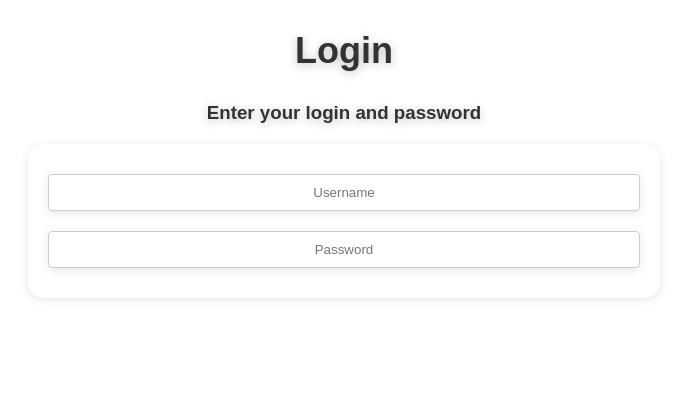
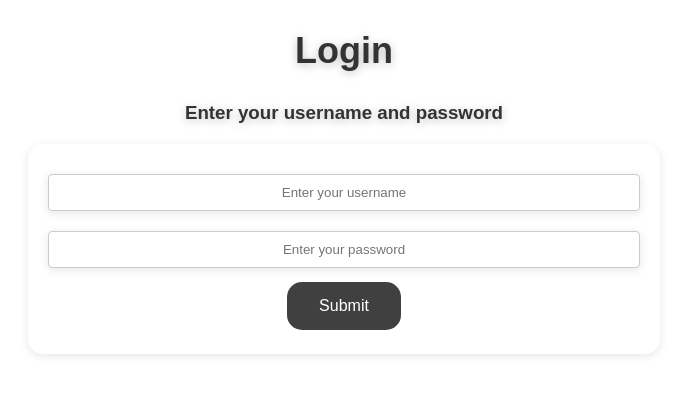
Before and after one commit to wasd0/kinolove-ui, an Angular app: page / in a window 1280 px wide. Shown: the top 394 px of the page, without its empty margins (296-983 px from the left). Built offline with nearby package versions, Linux system fonts and the light colour scheme.

Commit message:
add common form (support only text fields now)

```diff
--- a/src/app/app.component.ts
+++ b/src/app/app.component.ts
@@ -1,6 +1,6 @@
 import { Component } from '@angular/core';
 import {FormsModule} from "@angular/forms";
-import {LoginComponent} from "./login/login.component";
+import {LoginComponent} from "./common/form/login.component";
 
 @Component({
   selector: 'app-root',
--- /dev/null
+++ b/src/app/common/form/FormField.ts
@@ -0,0 +1,19 @@
+import {InputType} from "./InputType";
+
+type FormValidator = () => boolean
+
+export class FormField {
+  public name: string;
+  public value?: string;
+  public type: InputType;
+  public isValid?: FormValidator | undefined = () => true;
+  public placeholder?: string;
+  public isRequired: boolean = false;
+  public minLength?: number = 0;
+
+  constructor(name: string, type: InputType, minLength: number) {
+    this.name = name;
+    this.type = type;
+    this.minLength = minLength;
+  }
+}
--- /dev/null
+++ b/src/app/common/form/InputType.ts
@@ -0,0 +1,5 @@
+export enum InputType {
+  TEXT = 'text',
+  PASSWORD = 'password',
+  CHECKBOX = 'checkbox',
+}
--- /dev/null
+++ b/src/app/common/form/form.component.html
@@ -0,0 +1,21 @@
+<h2 class="title">{{ title }}</h2>
+<h3>{{ description }}</h3>
+
+<form class="form" (ngSubmit)="onSubmit()">
+
+  @for (field of fields; track field) {
+    <div *ngIf="fieldModel.invalid && (fieldModel.dirty || fieldModel.touched)" class="alert">
+      <div *ngIf="fieldModel.errors?.['required']">*Field is required.</div>
+      <div *ngIf="fieldModel.errors?.['minlength']">
+        Field must be at least {{ field.minLength }} characters long.
+      </div>
+    </div>
+    <input
+      [class]="field.isValid != undefined && field.isValid() ? 'input-field-valid' : 'input-field-invalid'"
+      name="{{field.name}}" type="{{field.type}}" title="{{field.name}}" #fieldModel="ngModel"
+      placeholder="{{field.placeholder}}" [(ngModel)]="field.value" [required]="field.isRequired"
+      [minlength]="field.minLength != undefined ? field.minLength : 0"/>
+  }
+
+  <button class="form-submit" [disabled]="isSubmitDisabled()">Submit</button>
+</form>
--- a/src/app/login/login.component.scss
+++ b/src/app/common/form/form.component.scss
@@ -63,7 +63,7 @@ body {
   transform: scale(0.85);
 }
 
-.input-field {
+.input-field-valid {
   width: 100%;
   padding: 10px;
   border: 1px solid #ccc;
@@ -73,6 +73,28 @@ body {
   box-shadow: 0 2px 10px rgba(0, 0, 0, 0.1);
   margin: 10px 10px;
   text-align: center;
+  outline: none;
+}
+
+.input-field-invalid {
+  width: 100%;
+  padding: 10px;
+  border: 1px solid #ccc;
+  border-radius: 4px;
+  box-sizing: border-box;
+  transition: border-color 0.3s;
+  box-shadow: 0 2px 10px rgba(0, 0, 0, 0.1);
+  margin: 10px 10px;
+  text-align: center;
+  outline: none;
+}
+
+.input-field-valid:focus {
+  border: 1px solid blue;
+}
+
+.input-field-invalid:focus {
+  border: 1px solid red;
 }
 
 .alert {
--- /dev/null
+++ b/src/app/common/form/form.component.ts
@@ -0,0 +1,33 @@
+import {Component} from '@angular/core';
+import {FormField} from "./FormField";
+import {FormsModule} from "@angular/forms";
+import {NgIf} from "@angular/common";
+
+@Component({
+  selector: 'app-form',
+  standalone: true,
+  imports: [
+    FormsModule,
+    NgIf
+  ],
+  templateUrl: './form.component.html',
+  styleUrl: './form.component.scss'
+})
+export class FormComponent {
+  public fields: FormField[] = []
+  public title: string = ""
+  public description: string = ""
+
+  public onSubmit() {
+  }
+
+  public isSubmitDisabled(): boolean {
+    for (let field of this.fields) {
+      if (field.isRequired && field.value === undefined || field.isValid !== undefined && !field.isValid()) {
+        return true
+      }
+    }
+
+    return false;
+  }
+}
--- /dev/null
+++ b/src/app/common/form/login.component.ts
@@ -0,0 +1,54 @@
+import {Component} from '@angular/core';
+import {FormsModule} from "@angular/forms";
+import {NgIf} from "@angular/common";
+import {FormComponent} from "./form.component";
+import {FormField} from "./FormField";
+import {InputType} from "./InputType";
+
+@Component({
+  selector: 'app-login',
+  standalone: true,
+  templateUrl: 'form.component.html',
+  styleUrl: 'form.component.scss',
+  imports: [
+    FormsModule,
+    NgIf
+  ]
+})
+export class LoginComponent extends FormComponent {
+
+  private readonly usernameField: FormField = {
+    type: InputType.TEXT,
+    name: 'username',
+    placeholder: 'Enter your username',
+    isRequired: true,
+    minLength: 5,
+  }
+
+  private readonly passwordField: FormField = {
+    type: InputType.PASSWORD,
+    name: 'password',
+    placeholder: 'Enter your password',
+    isRequired: true,
+    minLength: 8,
+  }
+
+  override fields: FormField[] = [this.usernameField, this.passwordField]
+  override title: string = "Login";
+  override description: string = "Enter your username and password";
+
+
+  constructor() {
+    super();
+    this.usernameField.isValid = () => {
+      return this.usernameField.value !== undefined && this.usernameField.value.length >= 5 || this.usernameField.value === undefined
+    }
+
+    this.passwordField.isValid = () => {
+      return this.passwordField.value !== undefined && this.passwordField.value.length >= 8 || this.passwordField.value === undefined
+    }
+  }
+
+  override onSubmit() {
+    alert(this.passwordField.value)
+  }}
--- a/src/app/login/login.component.html
+++ /dev/null
@@ -1,25 +0,0 @@
-<h2 class="title">Login</h2>
-<h3>Enter your login and password</h3>
-
-<form class="form" (ngSubmit)="showMessage(username, password)">
-
-  <div *ngIf="name.value > 0 && name.invalid && (name.dirty || name.touched)" class="alert">
-    <div *ngIf="name.errors?.['required']">*Username is required.</div>
-    <div *ngIf="name.errors?.['minlength']">
-      *Username must be at least 5 characters long.
-    </div>
-  </div>
-  <input class="input-field" id="username" name="username" type="text" title="Username" placeholder="Username"
-         [(ngModel)]="username" required minlength="5" #name="ngModel">
-
-  <div *ngIf="pwd.value > 0 && pwd.invalid && (pwd.dirty || pwd.touched)" class="alert">
-    <div *ngIf="pwd.errors?.['required']">*Password is required.</div>
-    <div *ngIf="pwd.errors?.['minlength']">
-      *Password must be at least 8 characters long.
-    </div>
-  </div>
-  <input class="input-field" name="password" type="password" title="Password" placeholder="Password"
-         [(ngModel)]="password" required minlength="8" #pwd="ngModel">
-
-  <button class="form-submit" *ngIf="pwd.valid&&name.valid">Submit</button>
-</form>
--- a/src/app/login/login.component.ts
+++ /dev/null
@@ -1,22 +0,0 @@
-import { Component } from '@angular/core';
-import {FormsModule} from "@angular/forms";
-import {NgIf} from "@angular/common";
-
-@Component({
-  selector: 'app-login',
-  standalone: true,
-  templateUrl: './login.component.html',
-  styleUrl: './login.component.scss',
-  imports: [
-    FormsModule,
-    NgIf
-  ]
-})
-export class LoginComponent {
-  public username: string = ""
-  public password: string = ""
-
-  public showMessage  =  (username: string, password: string) => {
-    alert(username+":"+password);
-  }
-}
```
Also changed, not shown: src/app/app.module.ts (deleted, +0 -23 lines).
